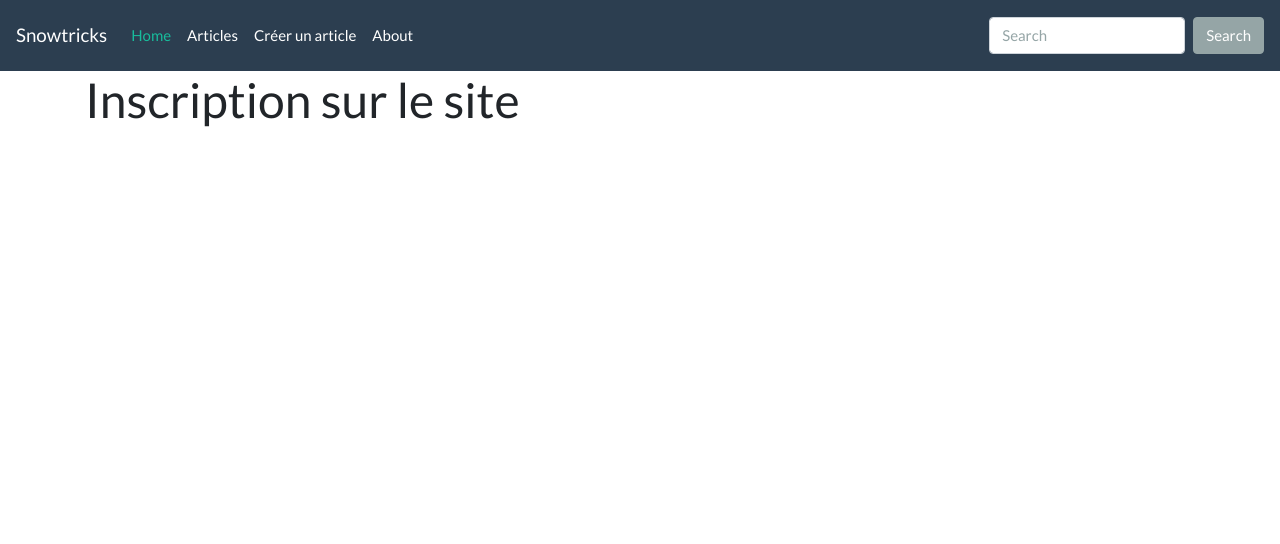
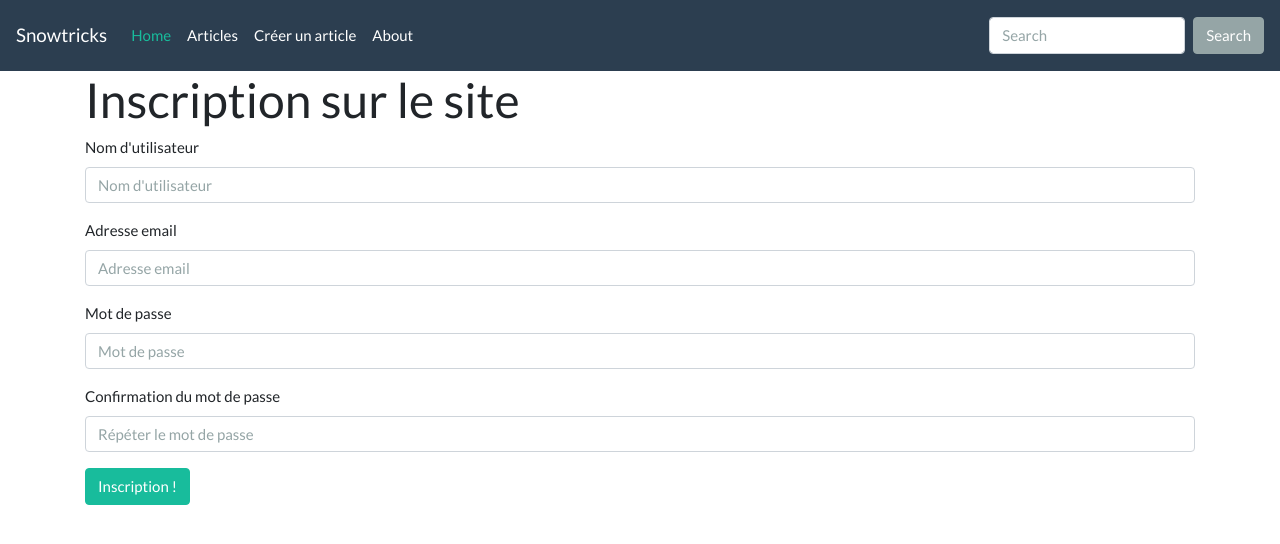
Before and after one commit to JeromeLacquemant/projet-6, a Symfony app: template templates/security/registration.html.twig in a window 1280 px wide. Shown: the top 544 px of the page. Run offline with Twig, Linux system fonts and the light colour scheme; the template is opened without the code that fills it, so the values that code supplies are empty; form fields are guessed from the names that the template uses; some libraries are stand-ins or nearby versions.

Commit message:
Implementation of the view. We display the fields of the form related to the entity User.

```diff
--- a/templates/security/registration.html.twig
+++ b/templates/security/registration.html.twig
@@ -2,4 +2,14 @@
 
 {% block body %}
     <h1>Inscription sur le site</h1>
+
+    {{ form_start(form) }}
+
+    {{ form_row(form.username, {'label': 'Nom d\'utilisateur', 'attr':{'placeholder': 'Nom d\'utilisateur'}}) }}
+    {{ form_row(form.email, {'label': 'Adresse email', 'attr':{'placeholder': 'Adresse email'}}) }}
+    {{ form_row(form.password, {'label': 'Mot de passe', 'attr':{'placeholder': 'Mot de passe'}}) }}
+    {{ form_row(form.confirm_password, {'label': 'Confirmation du mot de passe', 'attr':{'placeholder': 'Répéter le mot de passe'}}) }}
+
+    <button type="submit" class="btn btn-success">Inscription !</button>
+    {{ form_end(form) }}
 {% endblock %}
```
